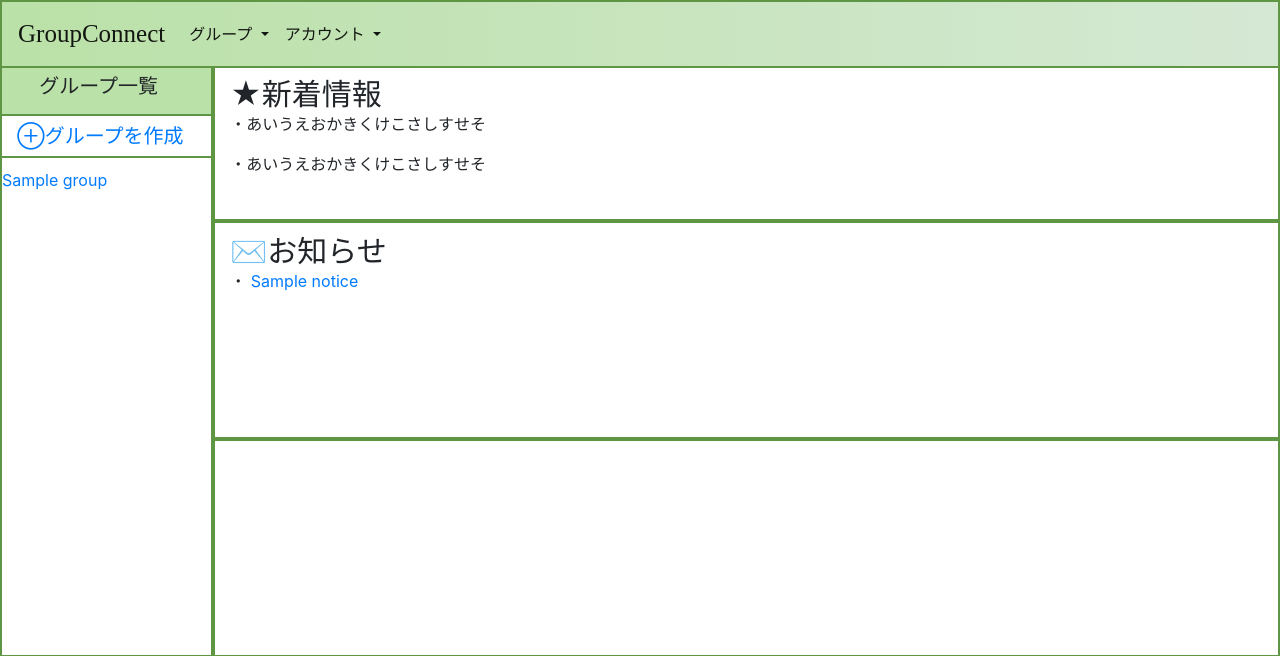
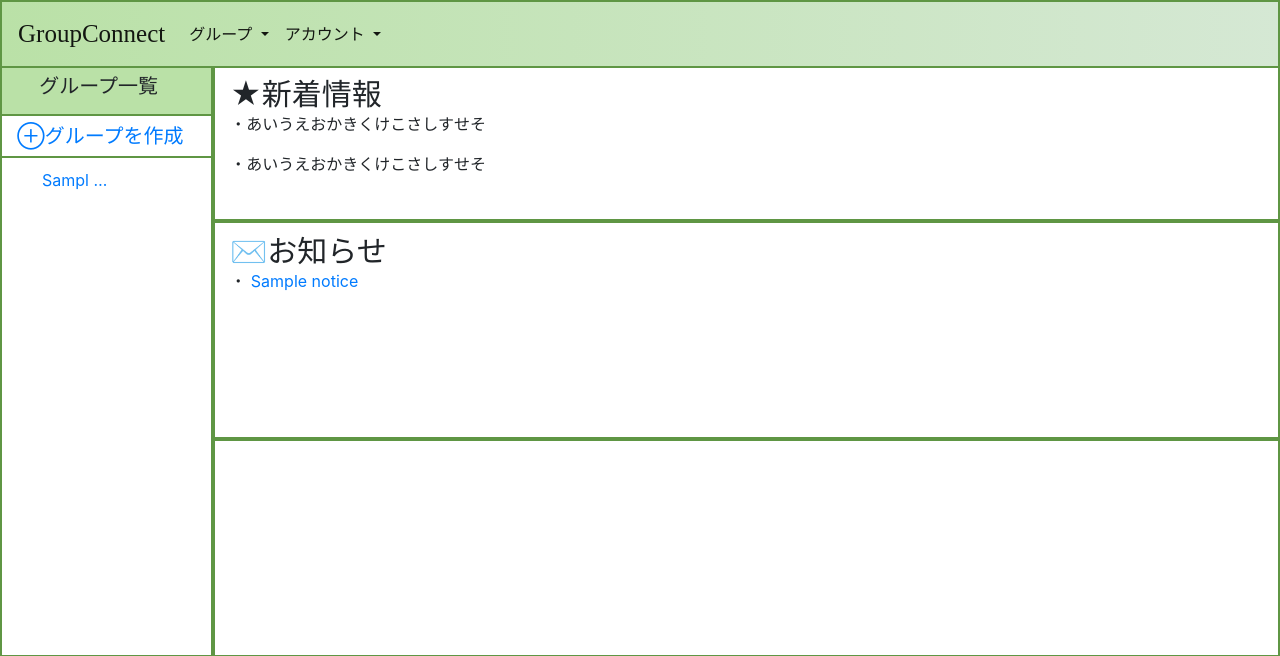
Before and after one commit to GroupConnect/GroupConnect, a Django app: template GroupConnect/templates/GroupConnect/mypage.html in a window 1280 px wide. Shown: the top 656 px of the page. Run offline with Django 3.2, Linux system fonts and the light colour scheme; the template is opened without the code that fills it: values that come from a table or form of the project are taken from there, others are empty; tables that the repository leaves empty hold one stand-in row (values such as "Sample post"); parts of the project's set-up code (start-up, migrations or seed data) failed here and were passed over; some libraries are stand-ins or nearby versions.

Commit message:
グループ名表示文字数制限追加

```diff
--- a/GroupConnect/models.py
+++ b/GroupConnect/models.py
@@ -122,7 +122,7 @@ class Group(models.Model):
         対象のグループの作成者名
     """
     id = models.AutoField(primary_key=True, db_column='id')
-    group_name = models.CharField(_('グループ名'),max_length=100, db_column='group_name')
+    group_name = models.CharField(_('グループ名'),max_length=12, db_column='group_name')
     icon = models.ImageField(upload_to='static/images/', db_column='icon', blank=True, null=True)
     created_at = models.DateTimeField(_('created_at'), default=timezone.now)
     notice = models.TextField(db_column='notice', default='')
--- a/GroupConnect/static/GroupConnect/css/mypage.css
+++ b/GroupConnect/static/GroupConnect/css/mypage.css
@@ -74,3 +74,12 @@ body {
     font-size: 30px;
     margin: 10px 0px 0px 0px;
 }
+
+.group_listul{
+    list-style: none;
+}
+
+ul li .name_limit{
+    visibility: hidden;
+
+}
--- a/GroupConnect/static/GroupConnect/js/mypage.js
+++ b/GroupConnect/static/GroupConnect/js/mypage.js
@@ -4,3 +4,20 @@ $(function(){
         visibleItem.text($(this).attr('value'));
     });
 });
+
+$(function(){
+    var $setText = $('ul li .name_limit');
+    var cutFigure = '5'; // 表示する文字数の設定
+    var afterText = ' …'; // 省略した末尾に追加するテキスト
+
+    $setText.each(function(){
+        var textLength = $(this).text().length;
+        var textTrim = $(this).text().substr(0,(cutFigure))
+
+        if(cutFigure < textLength) {
+            $(this).html(textTrim + afterText).css({visibility:'visible'});
+        } else if(cutFigure >= textLength) {
+            $(this).css({visibility:'visible'});
+        }
+    });
+});
--- a/GroupConnect/templates/GroupConnect/mypage.html
+++ b/GroupConnect/templates/GroupConnect/mypage.html
@@ -63,12 +63,14 @@
 
                     <!-- 参加グループ一覧 -->
                     <div class="sidebarmenu">
+                        <ul class="group_listul">
                         {% for member in members %}
-                        <p>
-                            <a href="{% url 'GroupConnect:group_top' member.group_id.pk %}">{{member.group_id.group_name}}</a>
+                        <li>
+                            <a class="name_limit" href="{% url 'GroupConnect:group_top' member.group_id.pk %}">{{member.group_id.group_name}}</a>
 
-                        </p>
+                        </li>
                         {% endfor %}
+                        </ul>
                     </div>
 
 
@@ -110,6 +112,6 @@
         <script src="https://cdnjs.cloudflare.com/ajax/libs/popper.js/1.14.3/umd/popper.min.js" integrity="sha384-ZMP7rVo3mIykV+2+9J3UJ46jBk0WLaUAdn689aCwoqbBJiSnjAK/l8WvCWPIPm49" crossorigin="anonymous"></script>
         <script src="https://stackpath.bootstrapcdn.com/bootstrap/4.1.3/js/bootstrap.min.js" integrity="sha384-ChfqqxuZUCnJSK3+MXmPNIyE6ZbWh2IMqE241rYiqJxyMiZ6OW/JmZQ5stwEULTy" crossorigin="anonymous"></script>
         <script src="https://ajax.googleapis.com/ajax/libs/jquery/1.11.2/jquery.min.js"></script>
-        <script type="text/javascript" src="static/GroupConnect/js/mypage.js"></script>
+        <script type="text/javascript" src="{% static 'GroupConnect/js/mypage.js' %}"></script>
     </body>
 </html>
```
Also changed, not shown: GroupConnect/migrations/0001_initial.py.
